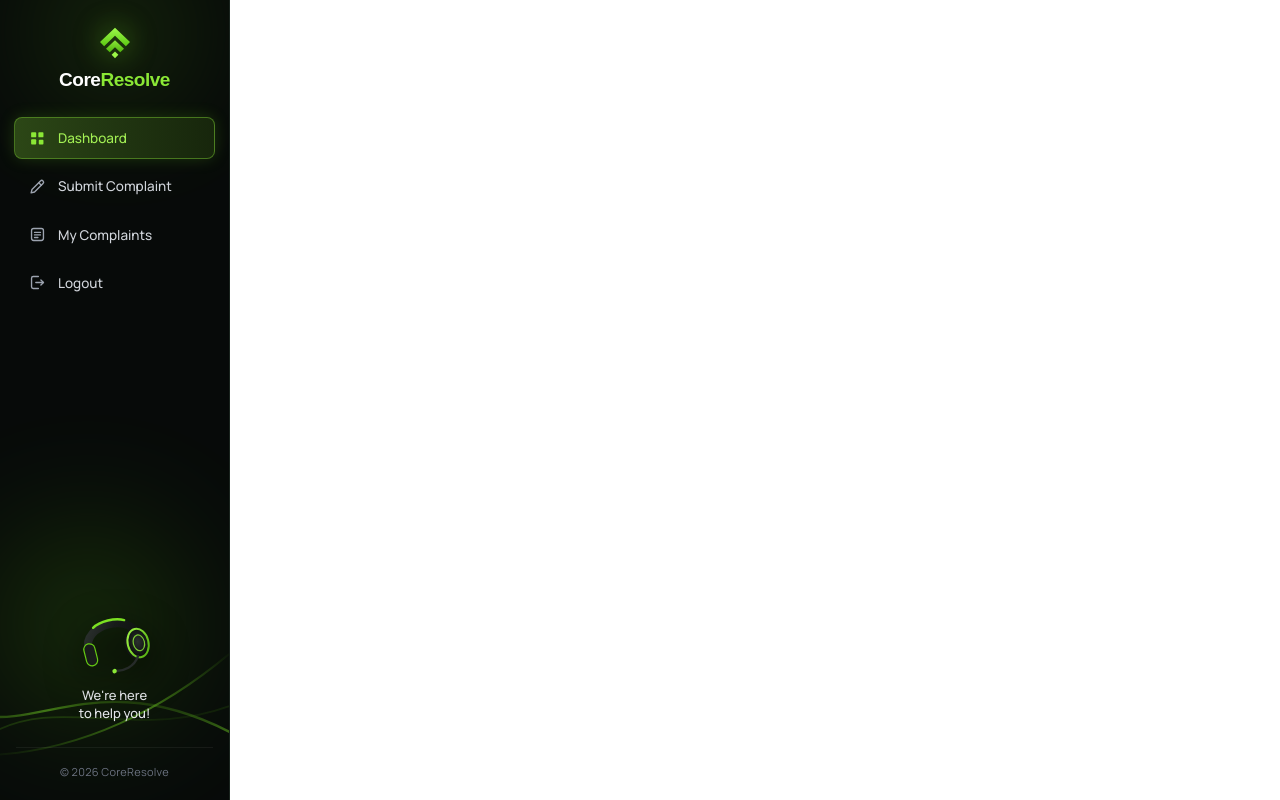
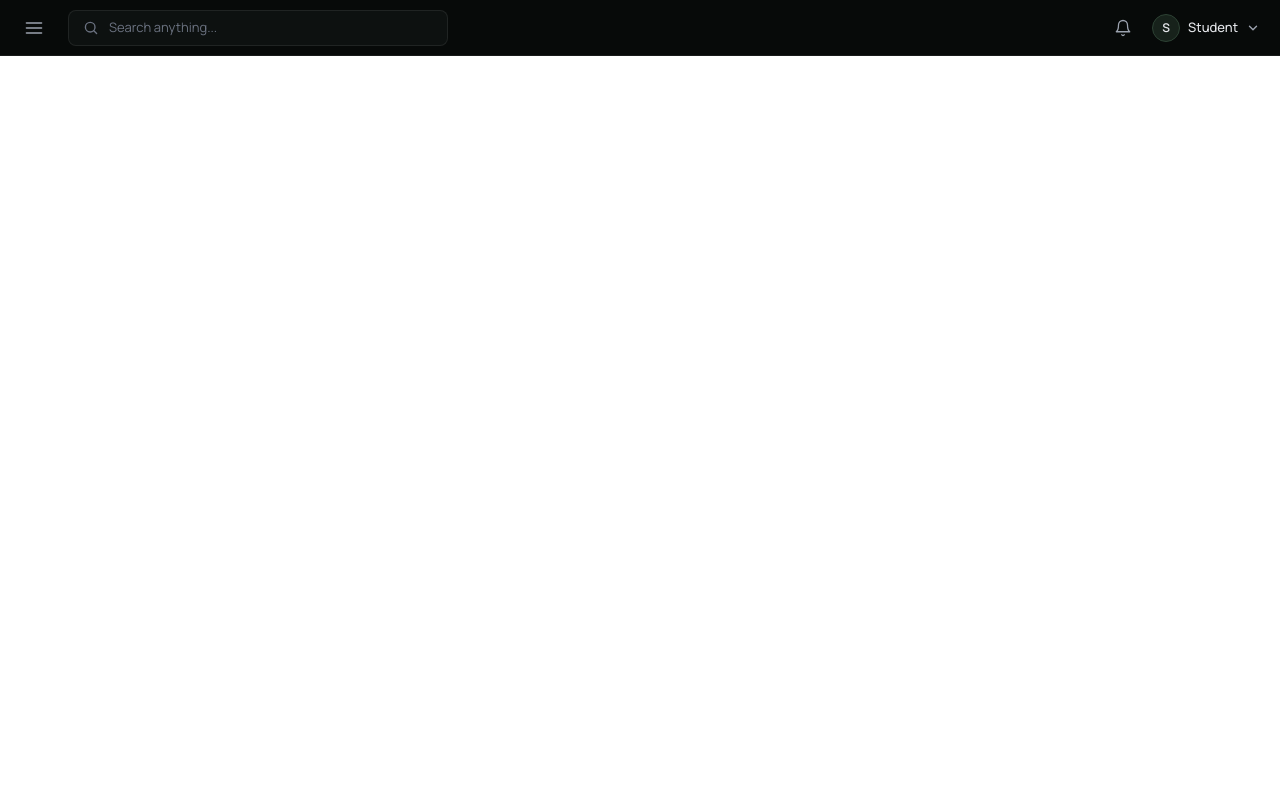
Before and after one commit to Fiza-Rani-057/Complaint-Managment-System, a React (Vite) app: page / in a window 1280 px wide. Built offline with nearby package versions, Linux system fonts and the light colour scheme.

Commit message:
Complaint Managment System

```diff
--- a/src/App.jsx
+++ b/src/App.jsx
@@ -1,10 +1,15 @@
 // import { Login } from "./Pages/Login";
-import Sidebar from "./Components/stdSidebar.jsx";
+// import Sidebar from "./Components/stdSidebar.jsx";
+import Navbar from "./Components/StdHeader.jsx";
 
  function App(){
     return(
-        // <Login/>
-        <Sidebar/>
+        <>
+            {/* // <Login/> */}
+        {/* // <Sidebar/> */}
+        <Navbar/>
+        </>
+
     )
  }
  export default App;
--- a/src/Components/StdHeader.jsx
+++ b/src/Components/StdHeader.jsx
@@ -0,0 +1,94 @@
+ function Navbar(){
+    return(
+   <>
+      <header className="w-full h-14 px-5 flex items-center justify-between bg-[#070a09] border-b border-white/[0.07] shrink-0">
+        <div className="flex items-center gap-5 flex-1 max-w-xl">
+          <button
+            onClick={() => setIsOpen && setIsOpen((prev) => !prev)}
+            className="text-[#9ca3af] hover:text-white transition-colors p-1"
+            aria-label="Toggle Menu"
+          >
+            <svg
+              viewBox="0 0 24 24"
+              fill="none"
+              stroke="currentColor"
+              strokeWidth="2"
+              strokeLinecap="round"
+              className="w-5 h-5"
+            >
+              <line x1="3" y1="6" x2="21" y2="6" />
+              <line x1="3" y1="12" x2="21" y2="12" />
+              <line x1="3" y1="18" x2="21" y2="18" />
+            </svg>
+          </button>
+
+          {/* Search Input Pill */}
+          <div className="flex items-center gap-2.5 w-full max-w-[380px] h-9 px-3.5 rounded-lg bg-[#0d1110] border border-white/[0.08] focus-within:border-[#76e01b]/50 transition-colors">
+            <svg
+              viewBox="0 0 20 20"
+              fill="none"
+              stroke="#6b7280"
+              strokeWidth="1.7"
+              strokeLinecap="round"
+              strokeLinejoin="round"
+              className="w-4 h-4 shrink-0"
+            >
+              <circle cx="9" cy="9" r="6" />
+              <line x1="13.5" y1="13.5" x2="17" y2="17" />
+            </svg>
+            <input
+              type="text"
+              placeholder="Search anything..."
+              className="w-full bg-transparent text-[13px] text-gray-200 placeholder-[#6b7280] focus:outline-none"
+            />
+          </div>
+        </div>
+
+        {/* Right: Notification Bell + Student Profile Dropdown */}
+        <div className="flex items-center gap-4">
+          {/* Bell Icon */}
+          <button
+            className="relative text-[#9ca3af] hover:text-white transition-colors p-1"
+            aria-label="Notifications"
+          >
+            <svg
+              viewBox="0 0 24 24"
+              fill="none"
+              stroke="currentColor"
+              strokeWidth="1.7"
+              strokeLinecap="round"
+              strokeLinejoin="round"
+              className="w-[18px] h-[18px]"
+            >
+              <path d="M18 8A6 6 0 0 0 6 8c0 7-3 9-3 9h18s-3-2-3-9" />
+              <path d="M13.73 21a2 2 0 0 1-3.46 0" />
+            </svg>
+          </button>
+
+          {/* Student Avatar + Name + Chevron */}
+          <button className="flex items-center gap-2 text-left group">
+            <span className="w-7 h-7 rounded-full bg-[#17221b] border border-[#2d4234] flex items-center justify-center text-[12px] font-semibold text-[#e5e7eb]">
+              S
+            </span>
+            <span className="text-[13px] font-medium text-[#e5e7eb] group-hover:text-white transition-colors">
+              Student
+            </span>
+            <svg
+              viewBox="0 0 16 16"
+              fill="none"
+              stroke="#9ca3af"
+              strokeWidth="1.6"
+              strokeLinecap="round"
+              strokeLinejoin="round"
+              className="w-3.5 h-3.5 group-hover:text-white transition-colors"
+            >
+              <polyline points="4 6 8 10 12 6" />
+            </svg>
+          </button>
+        </div>
+      </header>
+   </>
+    )
+
+ }
+ export default Navbar;
```
